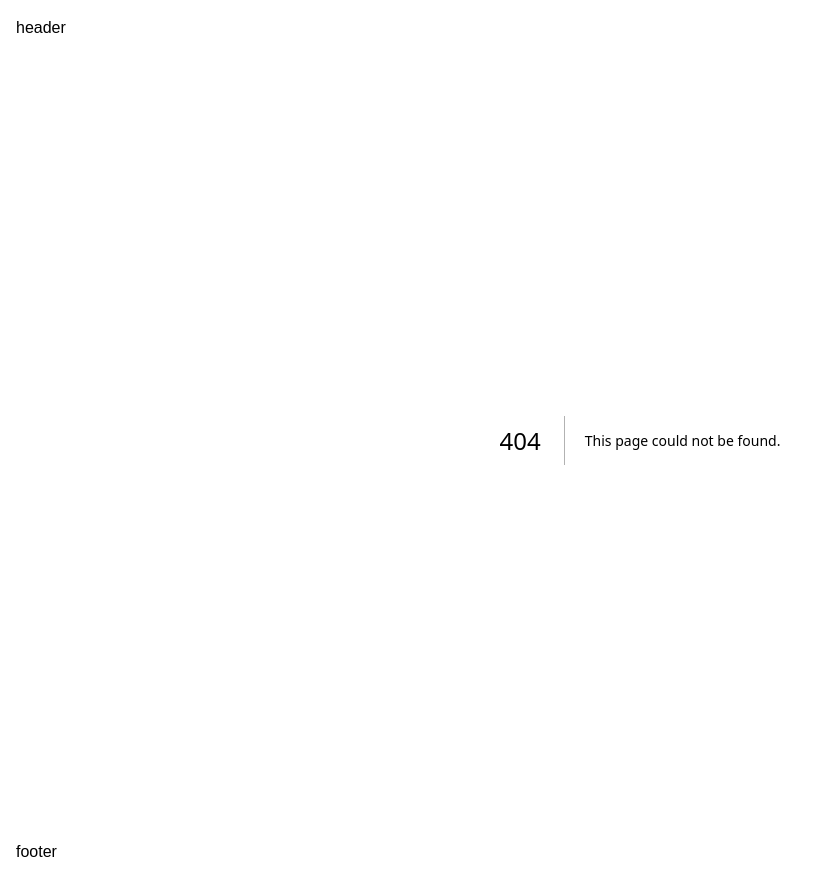
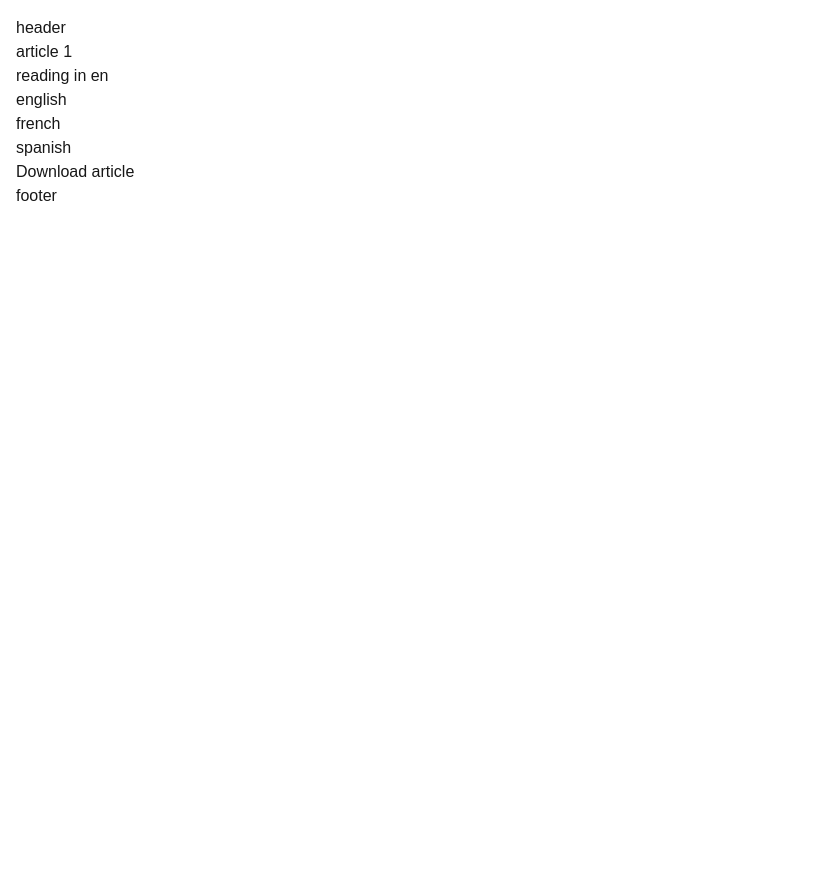
Before and after one commit to RaunaKSharma-err/Nextjs-15_App, a Next.js app: page /article/1 in a window 1280 px wide. Before the commit this address had no page. Shown: the whole page, without its empty margins (0-827 px from the left). After the commit the page ends 800 px from the top, so only its background shows below. Built offline with nearby package versions, Linux system fonts and the light colour scheme.

Commit message:
error handling

```diff
--- /dev/null
+++ b/app/article/[articleId]/loading.tsx
@@ -0,0 +1,3 @@
+export default async function Loading() {
+  return <h1>Loading</h1>;
+}
--- /dev/null
+++ b/app/article/[articleId]/page.tsx
@@ -0,0 +1,35 @@
+"use client";
+import Link from "next/link";
+import { use } from "react";
+import { useRouter } from "next/navigation";
+
+export default function ArticlePage({
+  params,
+  searchParams,
+}: {
+  params: Promise<{ articleId: string }>;
+  searchParams: Promise<{ lang: "en" | "fr" | "sp" }>;
+}) {
+  const { articleId } = use(params);
+  const { lang = "en" } = use(searchParams);
+  const router = useRouter();
+  const handleDownload = () => {
+    console.log("downloading...");
+    router.push("/");
+  };
+  return (
+    <>
+      <h1>article {articleId}</h1>
+      <h3>reading in {lang}</h3>
+
+      <div>
+        <Link href="/article/123?lang=en">english</Link>
+        <br />
+        <Link href="/article/458?lang=fr">french</Link>
+        <br />
+        <Link href="/article/112?lang=sp">spanish</Link>
+      </div>
+      <button onClick={handleDownload}>Download article</button>
+    </>
+  );
+}
--- a/app/page.tsx
+++ b/app/page.tsx
@@ -5,6 +5,12 @@
     <main>
       <h1>hello world</h1>
       <Link href="/users">newUser</Link>
+      <br />
+      <Link href="/article/123?lang=en">english</Link>
+      <br />
+      <Link href="/article/458?lang=fr">french</Link>
+      <br />
+      <Link href="/article/112?lang=sp">spanish</Link>
     </main>
   );
 }
```
